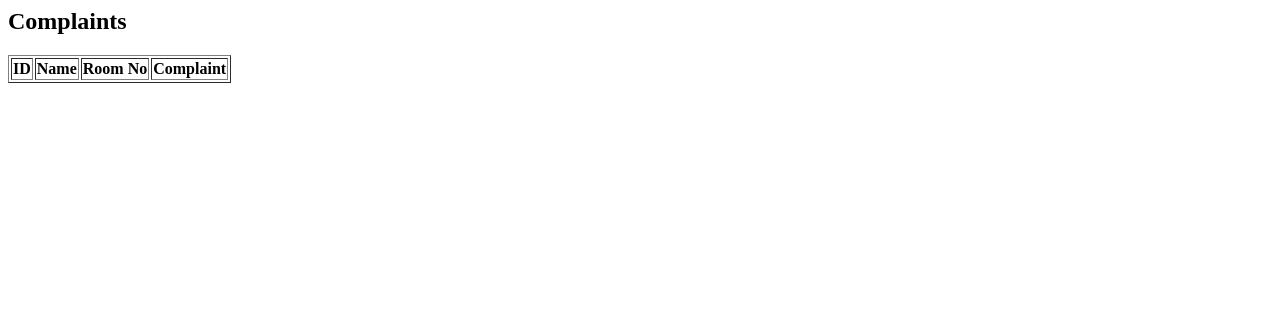
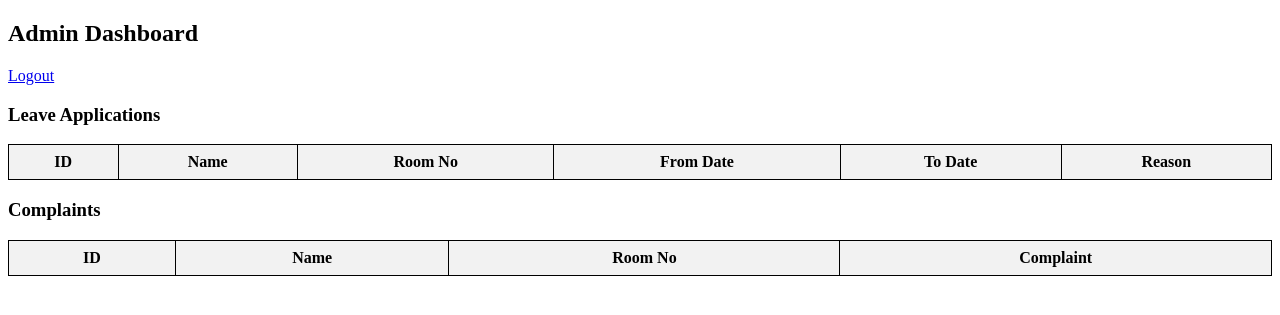
Before and after one commit to srinithisivanantham/hostel-chatbot, a Flask app: page /complaint in a window 1280 px wide. Shown: the top 315 px of the page. Run offline with Flask 3, Linux system fonts and the light colour scheme; lists and menus that the app fills with data are empty.

```diff
--- a/templates/complaint.html
+++ b/templates/complaint.html
@@ -1,17 +1,57 @@
-<h2>Complaints</h2>
-<table border="1">
+<!DOCTYPE html>
+<html>
+<head>
+    <title>Admin Dashboard</title>
+    <style>
+        table { border-collapse: collapse; width: 100%; }
+        th, td { border: 1px solid black; padding: 8px; }
+        th { background-color: #f2f2f2; }
+    </style>
+</head>
+<body>
+
+<h2>Admin Dashboard</h2>
+<a href="/admin/logout">Logout</a>
+
+<h3>Leave Applications</h3>
+<table>
+    <tr>
+        <th>ID</th>
+        <th>Name</th>
+        <th>Room No</th>
+        <th>From Date</th>
+        <th>To Date</th>
+        <th>Reason</th>
+    </tr>
+    {% for l in leaves %}
+    <tr>
+        <td>{{ l[0] }}</td>
+        <td>{{ l[1] }}</td>
+        <td>{{ l[2] }}</td>
+        <td>{{ l[3] }}</td>
+        <td>{{ l[4] }}</td>
+        <td>{{ l[5] }}</td>
+    </tr>
+    {% endfor %}
+</table>
+
+<h3>Complaints</h3>
+<table>
     <tr>
         <th>ID</th>
         <th>Name</th>
         <th>Room No</th>
         <th>Complaint</th>
     </tr>
-  {% for complaint in complaints %}
+    {% for c in complaints %}
     <tr>
-    <td>{{ complaint[0] }}</td>
-    <td>{{ complaint[1] }}</td>
-    <td>{{ complaint[2] }}</td>
-    <td>{{ complaint[3] }}</td>
+        <td>{{ c[0] }}</td>   <!-- id -->
+        <td>{{ c[1] }}</td>   <!-- name -->
+        <td>{{ c[2] }}</td>   <!-- room_no -->
+        <td>{{ c[3] }}</td>   <!-- complaint -->
     </tr>
     {% endfor %}
 </table>
+
+</body>
+</html>
```
Also changed, not shown: app.py (line endings or trailing spaces). Lines whose indentation alone changed are shown as unchanged.
